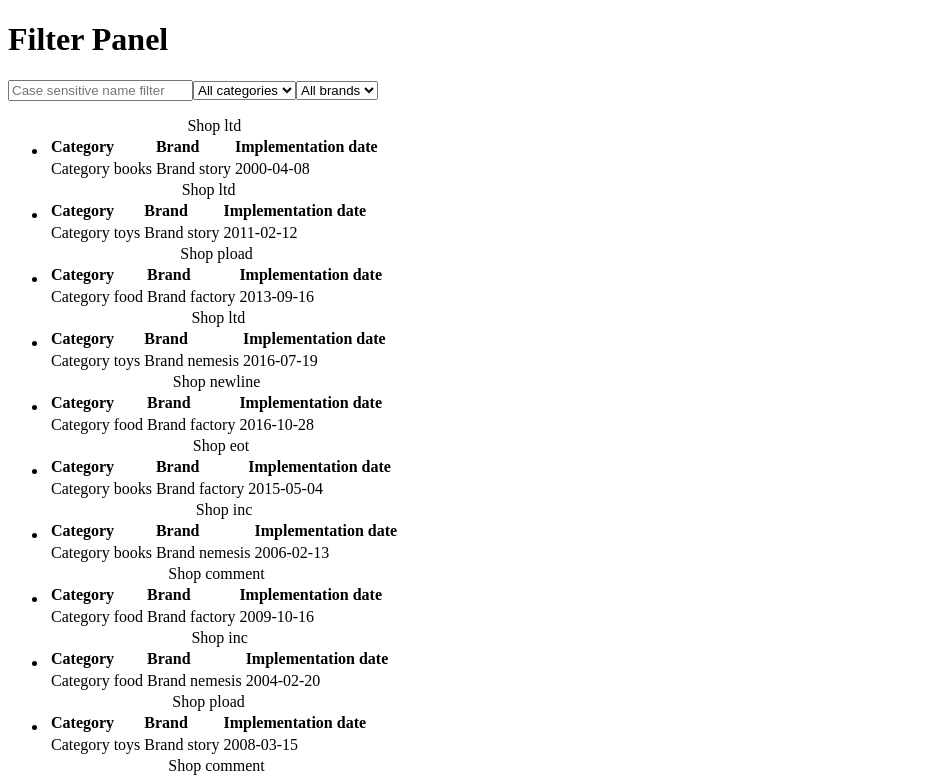
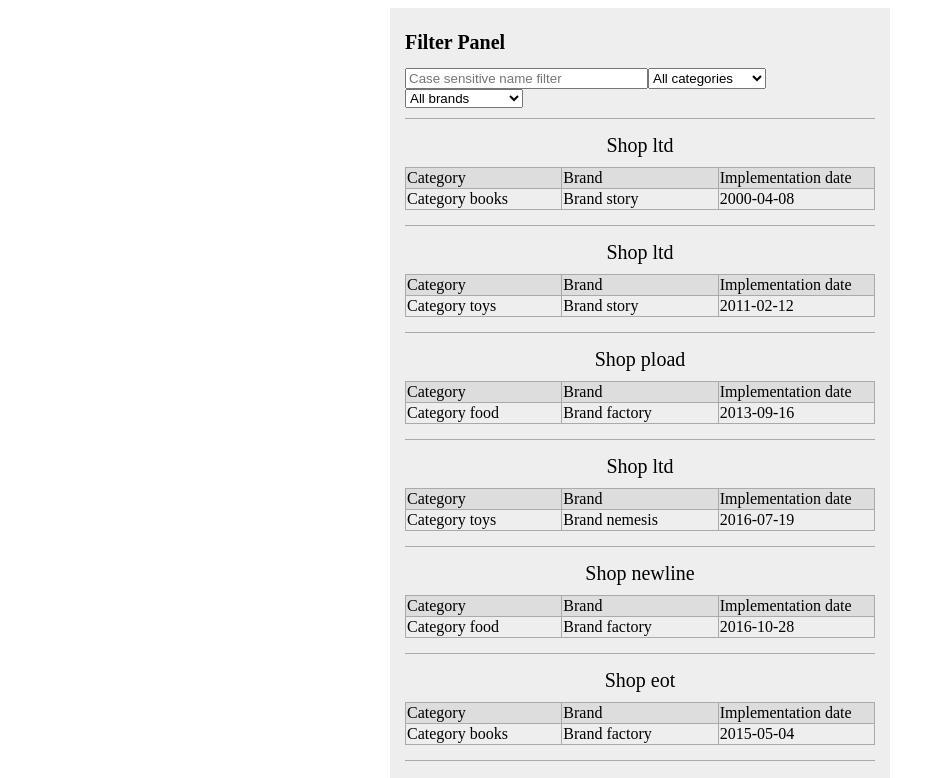
Before and after one commit to Piotr-Aueternum/finder, a React app: page / in a window 1280 px wide. Shown: the top 778 px of the page, without its empty margins (0-945 px from the left). Built offline with nearby package versions, Linux system fonts and the light colour scheme; the HTML template or start-up script is replaced by a standard one.

Commit message:
added filters system, improve design for better experience

```diff
--- a/src/components/App.js
+++ b/src/components/App.js
@@ -1,10 +1,21 @@
 import React from 'react';
+import styled from 'styled-components';
 import FilterForm from '../containers/FilterForm';
 import FilteredList from '../containers/FilteredList';
 
+const Container = styled.div`
+  max-width: 470px;
+  width: 100%;
+  padding: 0 15px;
+  margin: 0 auto;
+  background-color: #eee;
+`;
+
 export default () => (
   <main>
-    <FilterForm />
-    <FilteredList />
+    <Container>
+      <FilterForm />
+      <FilteredList />
+    </Container>
   </main>
 );
--- a/src/components/Company.js
+++ b/src/components/Company.js
@@ -1,10 +1,39 @@
 import React from 'react';
 import PropTypes from 'prop-types';
+import styled from 'styled-components';
+
+const Hidden = styled.span`
+  display: none;
+  font-size: 0.75em;
+`;
+const Table = styled.table`
+  width: 100%;
+  border-collapse: collapse;
+  td, th {
+    width: calc(100% / 3);
+    border: 1px solid #aaa;
+  }
+  th {
+    background: #ddd;
+    font-weight: 500;
+  }
+  &:hover {
+    cursor: pointer;
+    ${Hidden} {
+      display: inline;
+    }
+  }
+  caption {
+    font-size: 1.25em;
+    font-weight: 500;
+    padding-bottom: 0.5em;
+  }
+`;
 
 const Company = (props) => {
-  const { name, categoryName, brandName, date } = props;
+  const { name, categoryName, category, brand, brandName, date } = props;
   return (
-    <table>
+    <Table>
       <caption>{name}</caption>
       <thead>
         <tr>
@@ -15,12 +44,12 @@ const Company = (props) => {
       </thead>
       <tbody>
         <tr>
-          <td>{categoryName}</td>
-          <td>{brandName}</td>
+          <td>{categoryName}<Hidden>({category})</Hidden></td>
+          <td>{brandName}<Hidden>({brand})</Hidden></td>
           <td>{date}</td>
         </tr>
       </tbody>
-    </table>
+    </Table>
   );
 };
 
@@ -29,6 +58,8 @@ Company.propTypes = {
   categoryName: PropTypes.string.isRequired,
   brandName: PropTypes.string.isRequired,
   date: PropTypes.string.isRequired,
+  brand: PropTypes.string.isRequired,
+  category: PropTypes.string.isRequired,
 };
 
 export default Company;
--- a/src/components/CompanyList.js
+++ b/src/components/CompanyList.js
@@ -1,19 +1,63 @@
 import React from 'react';
 import PropTypes from 'prop-types';
+import styled from 'styled-components';
 import Company from './Company';
 
-const CompanyList = ({ data }) => (
-  <ul>
-    {data.map((item, key) => (
-      <li key={key}>
-        <Company {...item} />
-      </li>
-    ))}
-  </ul>
-);
+const Item = styled.li`
+  margin: 0;
+  padding: 15px 0;
+  list-style: none;
+  border-bottom: 1px solid #aaa;
+`;
+const UnorderedList = styled.ul`
+  margin: 0;
+  padding: 0;
+`;
 
-CompanyList.propTypes = {
-  data: PropTypes.arrayOf(PropTypes.object).isRequired,
-};
+export default class extends React.Component {
+  static propTypes = {
+    data: PropTypes.arrayOf(PropTypes.object).isRequired,
+    filters: PropTypes.objectOf(PropTypes.string).isRequired,
+  }
+  constructor(props) {
+    super(props);
+    this.state = {
+      data: [...this.props.data],
+    };
+  }
+  componentWillReceiveProps(nextProps) {
+    const { data, filters } = nextProps;
+    const arr = [...data];
+    const filteredArr = arr.filter((item) => {
+      const { brands, categories, query } = filters;
+      let { brand, category } = item;
 
-export default CompanyList;
+      const constainsQuery = item.name.toLowerCase().includes(query.toLowerCase());
+
+      brand = brands === 'brand_all' ? brands : brand;
+      category = categories === 'cat_all' ? categories : category;
+
+      let contains = false;
+      if (brand === brands && category === categories && constainsQuery) {
+        contains = true;
+      }
+      return contains;
+    });
+    this.setState({ data: [...filteredArr] });
+  }
+  render() {
+    const { data } = this.state;
+    if (data.length === 0) {
+      return (<div>No data found.</div>);
+    }
+    return (
+      <UnorderedList>
+        {data.map((item, key) => (
+          <Item key={key}>
+            <Company {...item} />
+          </Item>
+        ))}
+      </UnorderedList>
+    );
+  }
+}
--- a/src/components/Form.js
+++ b/src/components/Form.js
@@ -1,11 +1,35 @@
 import React from 'react';
 import PropTypes from 'prop-types';
+import styled from 'styled-components';
 import Select from './Select';
+import media from '../style-utils';
+
+const Form = styled.form`
+  border-bottom: 1px solid #aaa;
+  width: 100%;
+  padding: 10px 0;
+  display: flex;
+  flex-wrap: wrap;
+`;
+
+const Heading = styled.h1`
+  width: 100%;
+  font-size: 1.25em;
+`;
+
+const Input = styled.input.attrs({
+  type: 'text',
+})`
+  width: 50%;
+  ${media.tablet`
+    width: 100%;
+  `}
+`;
 
 export default class extends React.Component {
   static propTypes = {
     onSubmit: PropTypes.func.isRequired,
-    inputs: PropTypes.arrayOf(PropTypes.object).isRequired,
+    selects: PropTypes.arrayOf(PropTypes.object).isRequired,
     formSubmit: PropTypes.func.isRequired,
   }
   constructor(props) {
@@ -22,7 +46,7 @@ export default class extends React.Component {
   onInputChange(e) {
     const { name, value } = e.target;
     const { data } = this.state;
-    this.setState({ data: { ...data, [name]: value }, timer: 5 });
+    this.setState({ data: { ...data, [name]: value }, timer: 3 });
     clearTimeout(this.countdown);
     this.tick();
   }
@@ -48,12 +72,12 @@ export default class extends React.Component {
   }
   render() {
     const { onSelectChange, onInputChange } = this;
-    const { onSubmit, inputs } = this.props;
+    const { onSubmit, selects } = this.props;
     return (
-      <form onSubmit={e => onSubmit(e)}>
-        <h1>Filter Panel</h1>
-        <input type="text" name="query" placeholder="Case sensitive name filter" onChange={e => onInputChange(e)} />
-        {inputs.map((item, key) => (
+      <Form onSubmit={e => onSubmit(e)}>
+        <Heading>Filter Panel</Heading>
+        <Input name="query" placeholder="Case sensitive name filter" onChange={e => onInputChange(e)} />
+        {selects.map((item, key) => (
           <Select
             key={key}
             name={item.name}
@@ -61,7 +85,7 @@ export default class extends React.Component {
             onChange={e => onSelectChange(e)}
           />
         ))}
-      </form>
+      </Form>
     );
   }
 }
--- a/src/components/Select.js
+++ b/src/components/Select.js
@@ -1,15 +1,23 @@
 import React from 'react';
 import PropTypes from 'prop-types';
+import styled from 'styled-components';
+import media from '../style-utils';
 
-const Select = ({ name, options, onChange }) => (
-  <select name={name} onChange={e => onChange(e)}>
+const Select = styled.select`
+  width: 25%;
+  ${media.tablet`
+    width: 50%;
+  `}
+`;
+const SelectComponent = ({ name, options, onChange }) => (
+  <Select name={name} onChange={e => onChange(e)}>
     {options.map((option, key) => (
       <option key={key} value={option.value}>{option.label}</option>
     ))}
-  </select>
+  </Select>
 );
 
-Select.propTypes = {
+SelectComponent.propTypes = {
   name: PropTypes.string.isRequired,
   options: PropTypes.arrayOf(PropTypes.shape({
     value: PropTypes.string.isRequired,
@@ -18,4 +26,4 @@ Select.propTypes = {
   onChange: PropTypes.func.isRequired,
 };
 
-export default Select;
+export default SelectComponent;
--- a/src/containers/FilterForm.js
+++ b/src/containers/FilterForm.js
@@ -3,7 +3,7 @@ import { updateFilters } from '../actions';
 import Form from '../components/Form';
 
 const mapStateToProps = state => ({
-  inputs: state.inputs,
+  selects: state.selects,
 });
 
 
--- a/src/containers/FilteredList.js
+++ b/src/containers/FilteredList.js
@@ -3,6 +3,7 @@ import CompanyList from '../components/CompanyList';
 
 const mapStateToProps = state => ({
   data: state.data,
+  filters: state.filters,
 });
 
 export default connect(mapStateToProps)(CompanyList);
--- a/src/reducers/index.js
+++ b/src/reducers/index.js
@@ -6,8 +6,9 @@ const initialState = {
   filters: {
     categories: 'cat_all',
     brands: 'brand_all',
+    query: '',
   },
-  inputs: [{
+  selects: [{
     name: 'categories',
     options: [
       {
--- a/src/static/index.html
+++ b/src/static/index.html
@@ -4,7 +4,22 @@
   <meta charset="UTF-8">
   <meta name="viewport" content="width=device-width, initial-scale=1.0">
   <meta http-equiv="X-UA-Compatible" content="ie=edge">
+  <link href="https://fonts.googleapis.com/css?family=Dosis:300,400,500,700&amp;subset=latin-ext" rel="stylesheet">
   <title>Document</title>
+  <style>
+    *,
+    *::after,
+    *::before {
+      box-sizing: inherit;
+    }
+    html {
+      box-sizing: border-box;
+      font-family: 'Dosis', sans-serif;
+    }
+    body {
+      margin: 0;
+    }
+  </style>
 </head>
 <body>
   <div id="app"></div>
--- /dev/null
+++ b/src/style-utils.js
@@ -0,0 +1,20 @@
+import { css } from 'styled-components';
+
+const sizes = {
+  giant: 1170,
+  desktop: 992,
+  tablet: 768,
+  phone: 376,
+};
+
+const media = Object.keys(sizes).reduce((accumulator, label) => {
+  const emSize = sizes[label] / 16;
+  accumulator[label] = (...args) => css`
+    @media (max-width: ${emSize}em) {
+      ${css(...args)}
+    }
+  `;
+  return accumulator;
+}, {});
+
+export default media;
```
